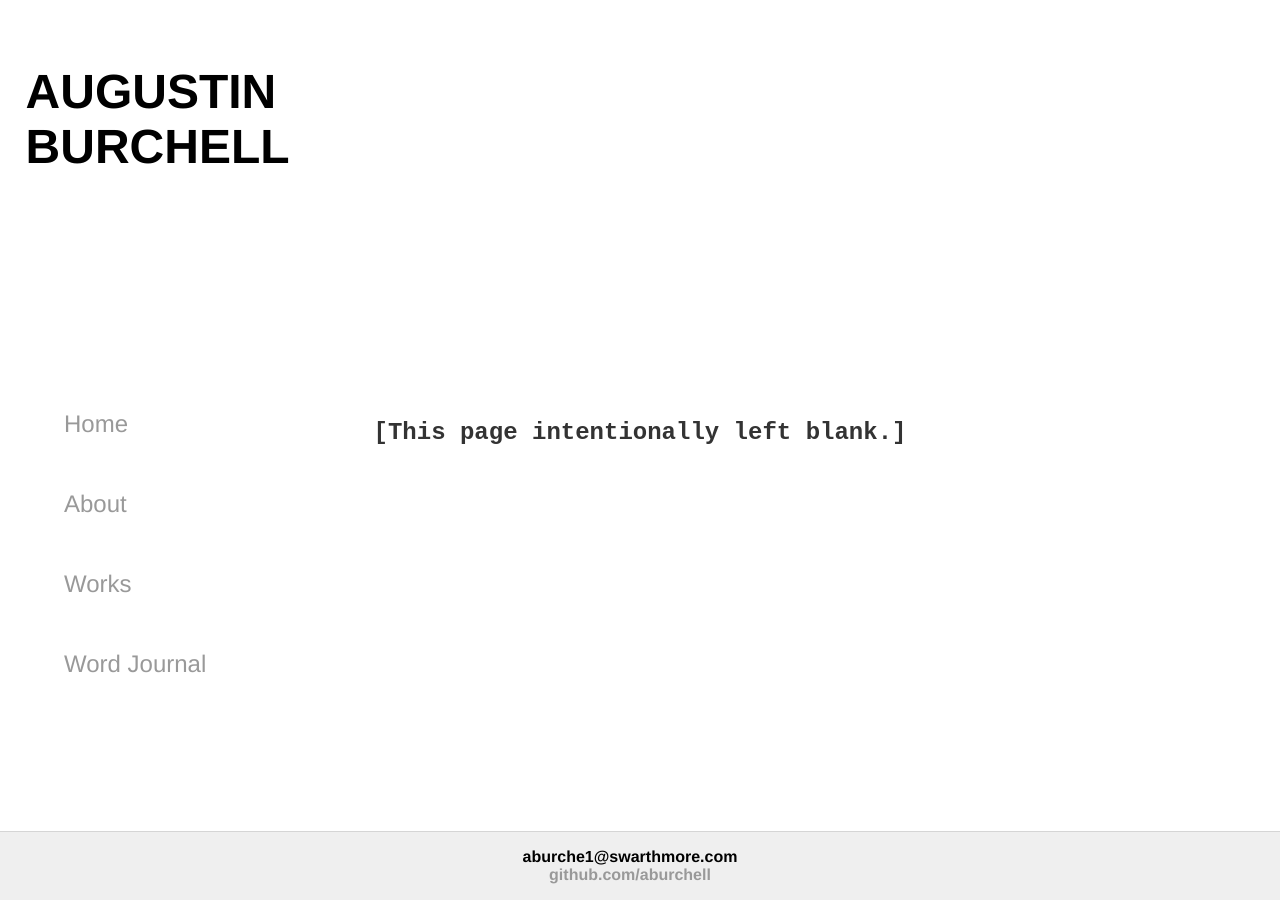
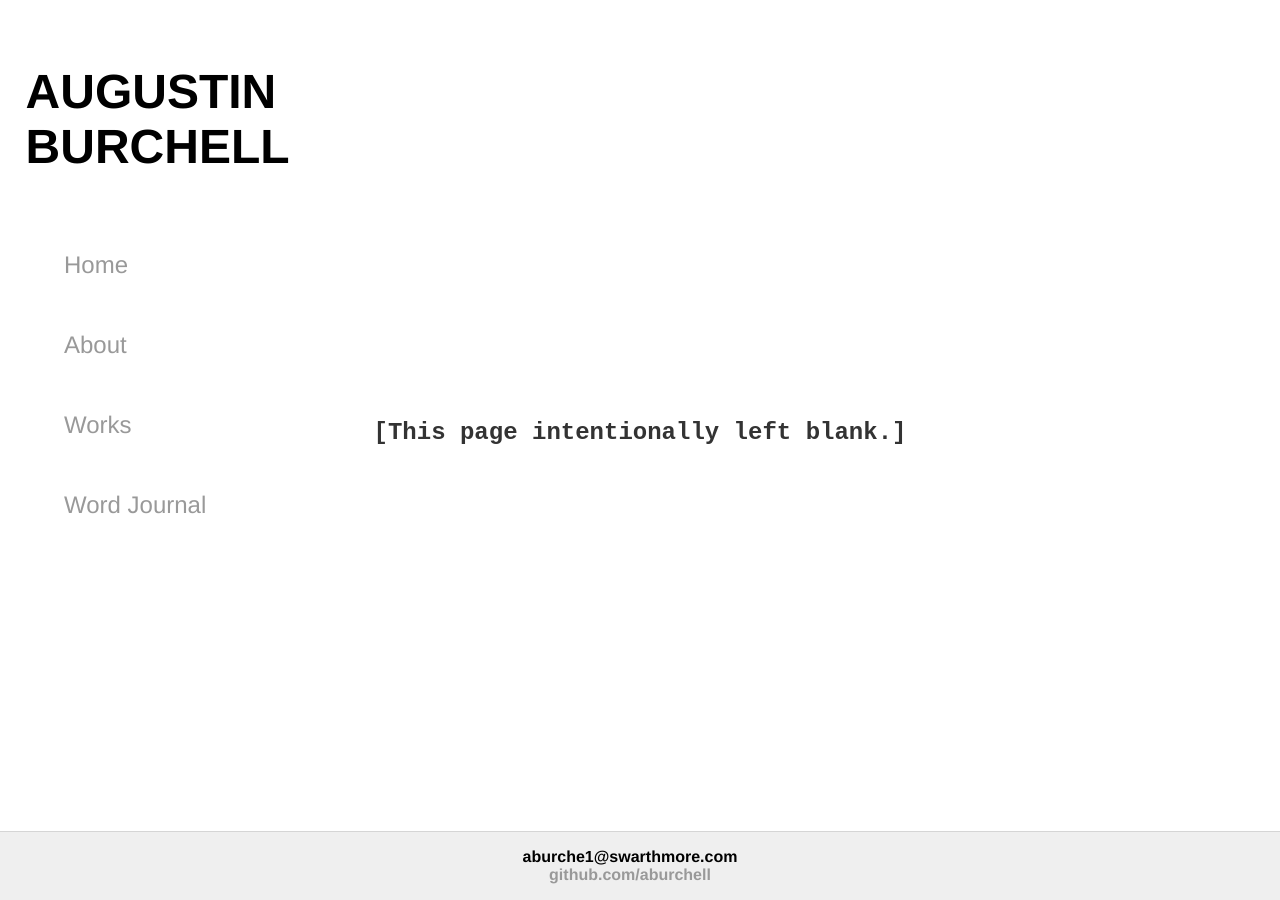
Before and after one commit to aburchell/aburchell.github.io, a Jekyll site: the page built from index.html, in a window 1280 px wide. Built offline with Jekyll 4.4.1, drawn with Linux system fonts in a browser that asks for light colours.

Commit message:
Update main.css

```diff
--- a/css/main.css
+++ b/css/main.css
@@ -25,6 +25,7 @@ nav ul {
     /*background-color: #FC9E4F;*/
     height: 100%; /* Full height */
     position: fixed; /* Make it stick, even on scroll */
+    top: 25%;
     overflow: auto; /* Enable scrolling if the sidenav has too much content */
 }
 nav ul li {
```
